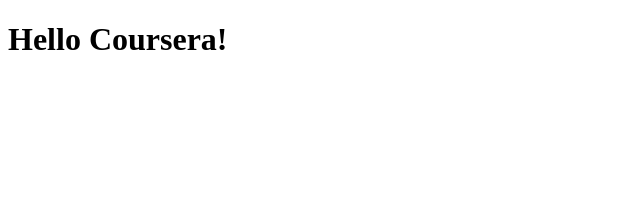
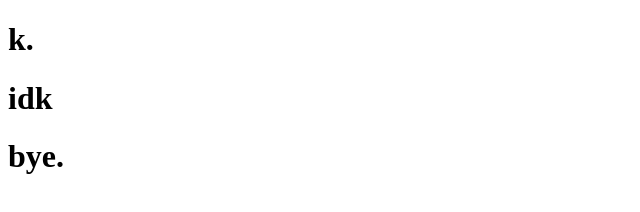
Before and after one commit to adititiwari19/c_test, a plain HTML site: page site/index.html in a window 1280 px wide. Shown: the whole page, without its empty margins (0-640 px from the left). Drawn offline with Linux system fonts and the light colour scheme.

Commit message:
Small change ?

```diff
--- a/site/index.html
+++ b/site/index.html
@@ -4,6 +4,8 @@
  	<title> Hello COursera</title>
  </head>
  <body>
- <h1>Hello Coursera!</h1>
+ <h1>k.</h1>
+ <h1>idk</h1>
+ <h1>bye.</h1>
  </body>
  </html>
```
